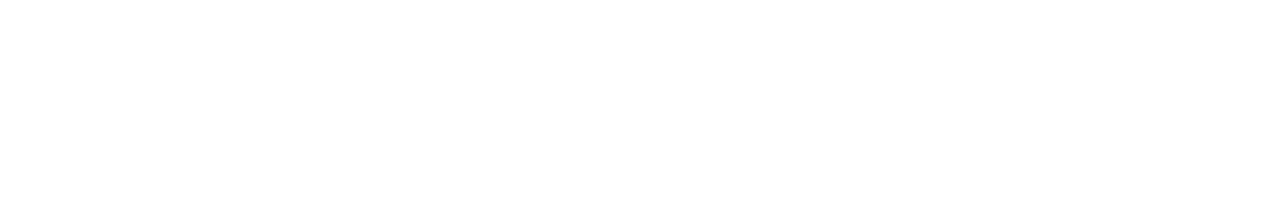
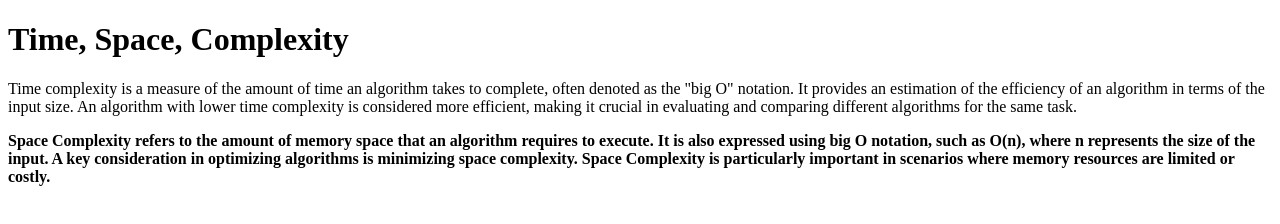
Before and after one commit to acciojob/time-and-space-complexity-SWETA2318, a website: page main.html in a window 1280 px wide. Drawn offline with Linux system fonts and the light colour scheme.

Commit message:
created a submission

```diff
--- a/main.html
+++ b/main.html
@@ -8,6 +8,18 @@
 
 <body>
 	<!-- the entire body must be written by student -->
+	<h1>Time, Space, Complexity</h1>
+	<p>Time complexity is a measure of the amount of time an algorithm takes to complete, often denoted as the "big O" notation. It provides an estimation of the efficiency of an algorithm in terms of the input size. An algorithm with lower time complexity is considered more efficient, making it crucial in evaluating and comparing different algorithms for the same task.
+	</p>
+<p><b> Space Complexity refers to the amount of memory space that an algorithm requires to execute. It is also expressed using big O notation, such as O(n), where n represents the size of the input. A key consideration in optimizing algorithms is minimizing space complexity. <b>Space Complexity</b> is particularly important in scenarios where memory resources are limited or costly.
+</b></p>
+
+
+
+
+
+
+
     <script type="text/javascript" src="./script.js">
 </script>
 
```
